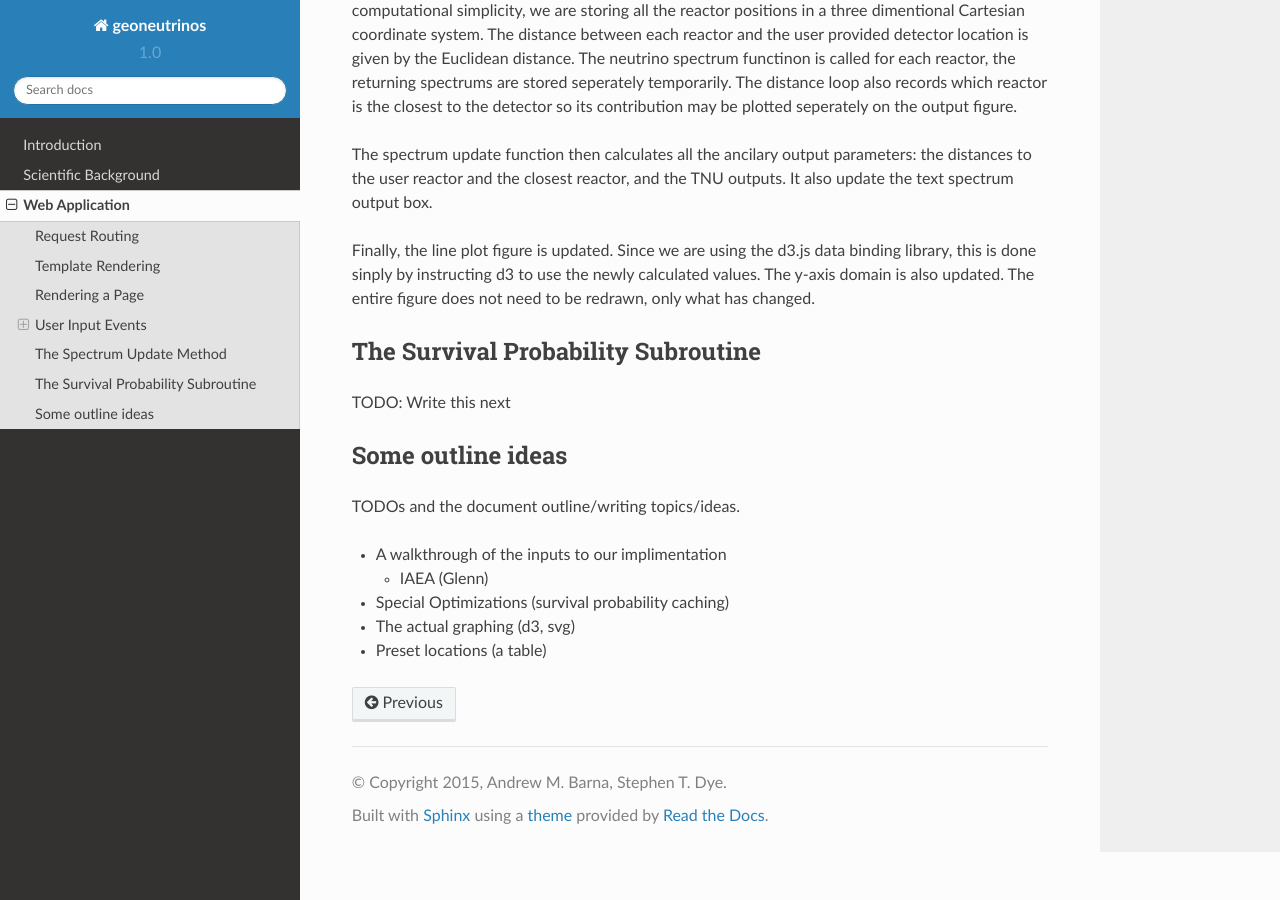
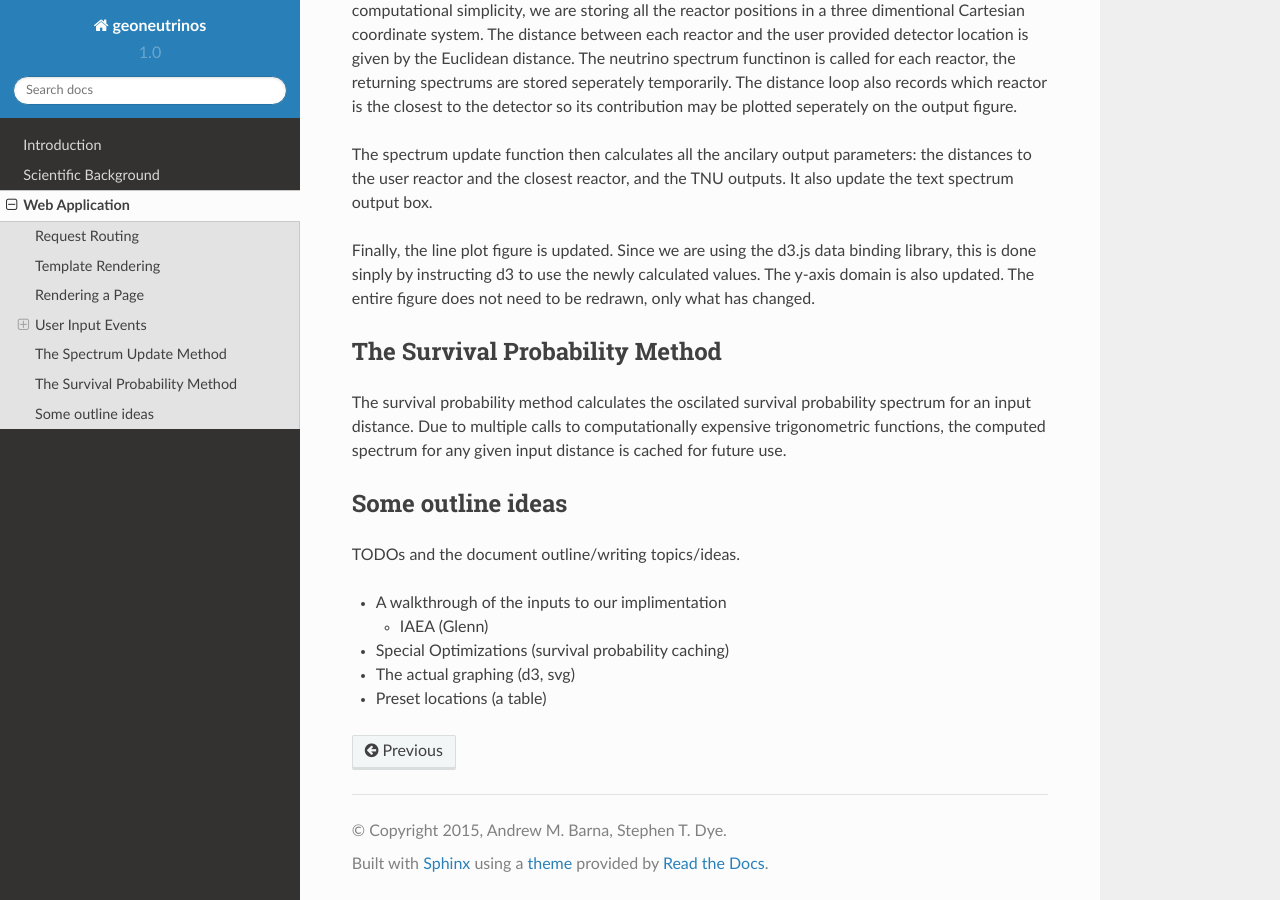
Before and after one commit to geoneutrinos/geoneutrinos.github.io, a Sphinx documentation site: the page built from docs/website.rst, in a window 1280 px wide and 900 px high, scrolled down 3499 px. Built offline with Sphinx 7.4.7 and the Read the Docs theme 2.0.0, drawn with Linux system fonts in a browser that asks for light colours; formulas are drawn with MathJax 3.

Commit message:
more documentation

```diff
--- a/docs/website.rst
+++ b/docs/website.rst
@@ -139,10 +139,10 @@ Since we are using the d3.js data binding library, this is done sinply by instru
 The y-axis domain is also updated.
 The entire figure does not need to be redrawn, only what has changed.
 
-The Survival Probability Subroutine
------------------------------------
-
-TODO: Write this next
+The Survival Probability Method
+-------------------------------
+The survival probability method calculates the oscilated survival probability spectrum for an input distance.
+Due to multiple calls to computationally expensive trigonometric functions, the computed spectrum for any given input distance is cached for future use.
 
 
 Some outline ideas
```
